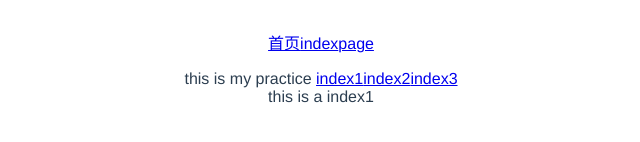
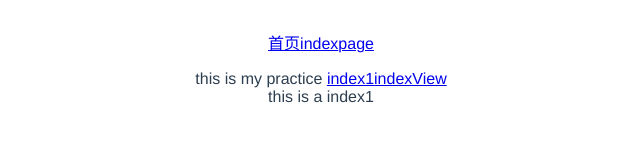
Before and after one commit to lhh335/vue, a Vue app: page /#/index/index1 in a window 1280 px wide. Shown: the part 250-392 px from the top of the page, without its empty margins (319-959 px from the left). Built offline with nearby package versions, Linux system fonts and the light colour scheme.

Commit message:
添加组合视图(router-view name='')

```diff
--- a/src/components/Index.vue
+++ b/src/components/Index.vue
@@ -2,9 +2,10 @@
   <div class="hello">
   {{myIndex}}
   <router-link to="/index/index1">index1</router-link>
-  <router-link to="/index/index2">index2</router-link>
-  <router-link to="/index/index3">index3</router-link>
+  <router-link to="/index/indexView">indexView</router-link>
   <router-view/>
+  <router-view name='view2'/>
+  <router-view name='view3'/>
   </div>
 </template>
 
--- a/src/router/index.js
+++ b/src/router/index.js
@@ -25,14 +25,11 @@ export default new Router({
           component: Index1
         },
         {
-          path: 'index2',
-          name: 'Index2',
-          component: Index2
-        },
-        {
-          path: 'index3',
-          name: 'Index3',
-          component: Index3
+          path: 'indexView',
+          components: {
+            view2: Index2,
+            view3: Index3
+          }
         }
       ]
     }, {
```
